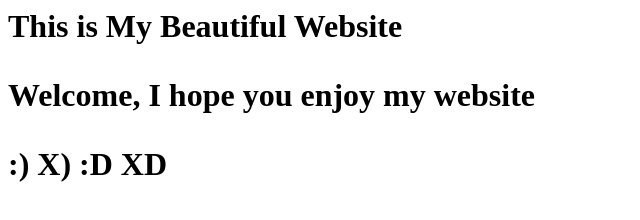
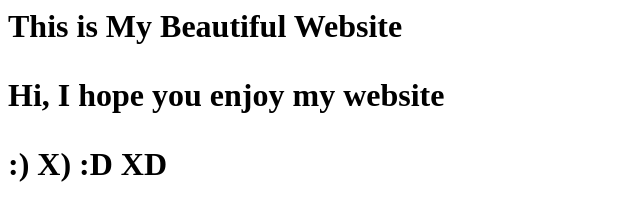
Before and after one commit to Rajanjaiswal0824/awesome-repo, a plain HTML site: page index.html in a window 1280 px wide. Shown: the whole page, without its empty margins (0-640 px from the left). Drawn offline with Linux system fonts and the light colour scheme.

Commit message:
changed welcome to Hi

```diff
--- a/index.html
+++ b/index.html
@@ -1,6 +1,6 @@
 <html>
 <title>THis is my website</title>
 <h1>This is My Beautiful Website<h1>
-<P>Welcome, I hope you enjoy my website</p>
+<P>Hi, I hope you enjoy my website</p>
 <p> :) X) :D XD </p>
 </html>
```
